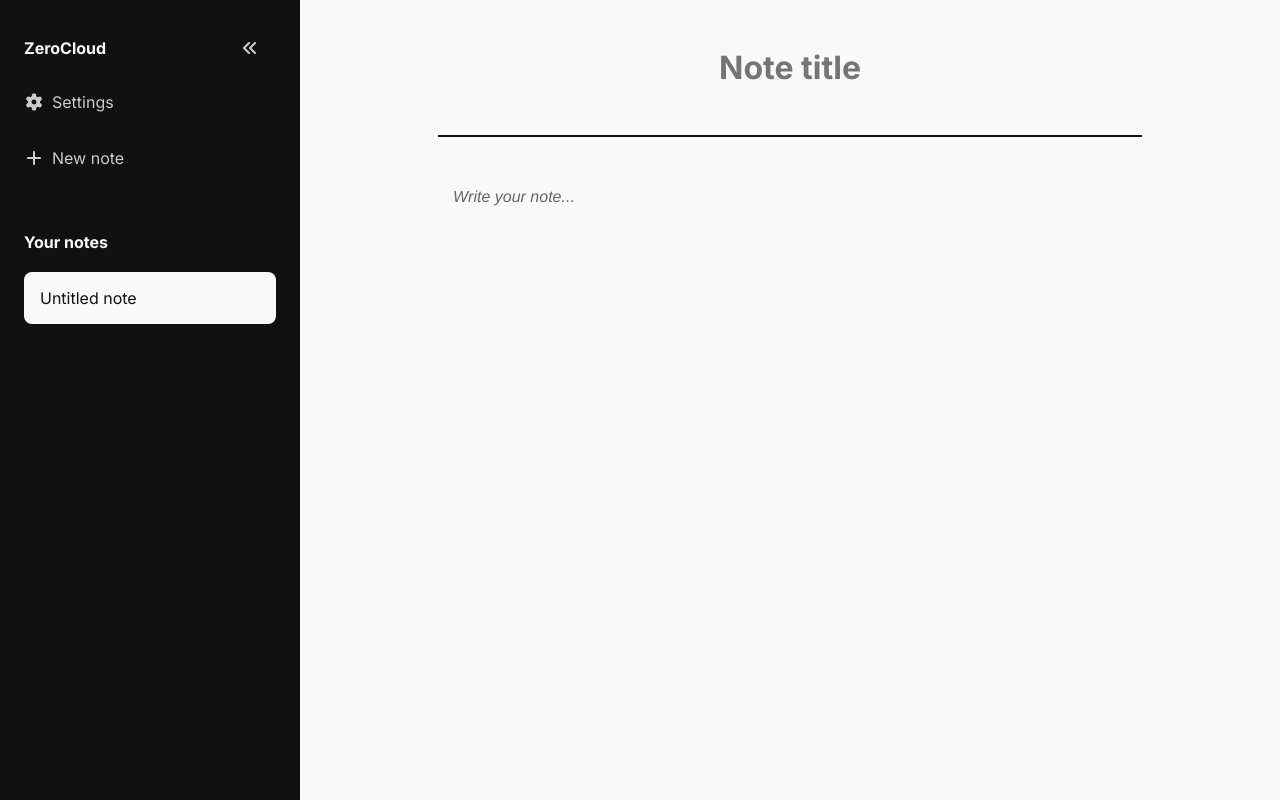
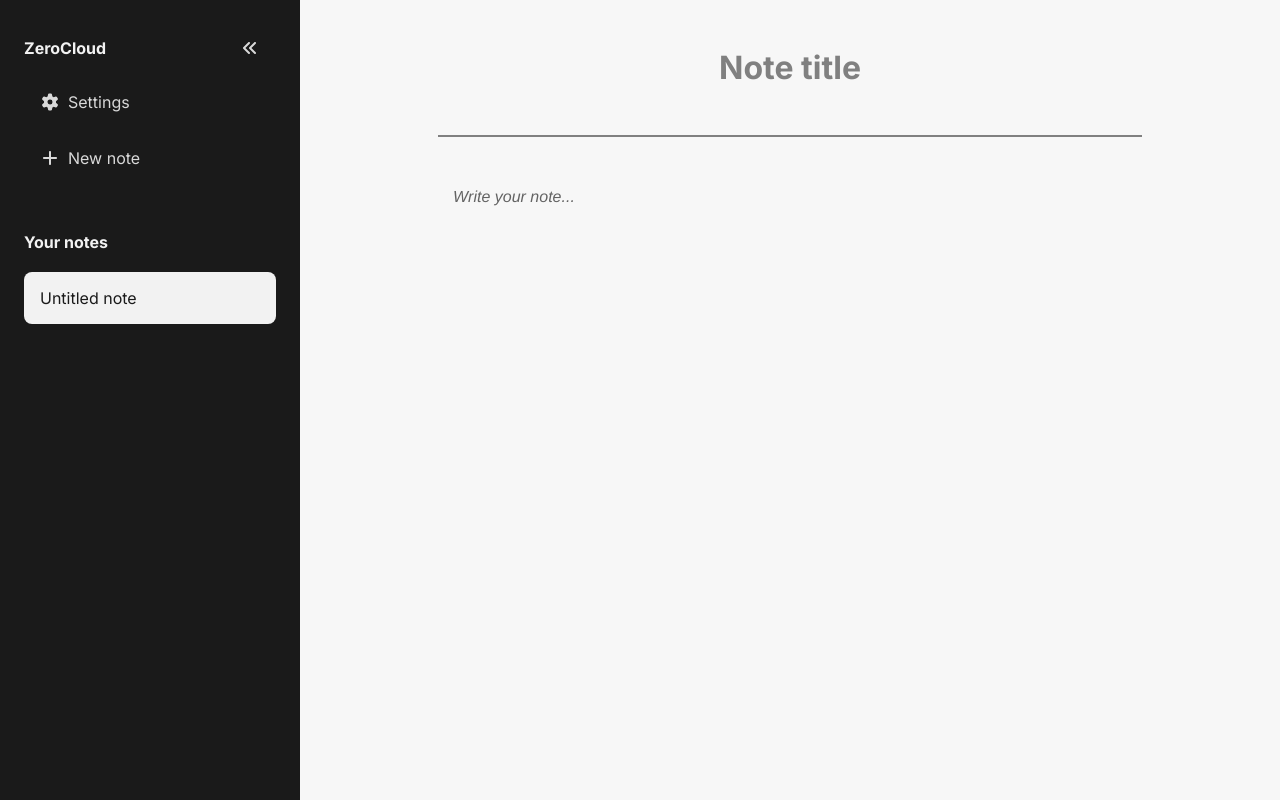
Before and after one commit to ZadniproIon/zero-cloud-notes-app, a React (Vite) app: page / in a window 1280 px wide. Both pictures are taken after a click on the element "New note". Built offline with nearby package versions, Linux system fonts and the light colour scheme.

Commit message:
Changed variables' colors in CSS

```diff
--- a/package.json
+++ b/package.json
@@ -10,6 +10,10 @@
     "preview": "vite preview"
   },
   "dependencies": {
+    "@fortawesome/fontawesome-svg-core": "^7.1.0",
+    "@fortawesome/free-brands-svg-icons": "^7.1.0",
+    "@fortawesome/free-solid-svg-icons": "^7.1.0",
+    "@fortawesome/react-fontawesome": "^3.1.0",
     "dompurify": "^3.2.7",
     "idb": "^8.0.3",
     "idb-keyval": "^6.2.2",
--- a/src/styles/NoteWindow.css
+++ b/src/styles/NoteWindow.css
@@ -35,7 +35,7 @@
 }
 
 #note-content hr {
-    border: 1px solid var(--app-text-color);
+    border: 1px solid var(--app-text-inactive-color);
 }
 
 
@@ -52,6 +52,12 @@
     resize: none;
 
     padding: 0 !important;
+}
+
+/* Placeholder colors */
+#note-content-note-title::placeholder,
+.ql-editor::placeholder {
+    color: var(--app-text-inactive-color);
 }
 
 
--- a/src/styles/SettingsModal.css
+++ b/src/styles/SettingsModal.css
@@ -2,7 +2,7 @@
 .modal-overlay {
     position: fixed;
     inset: 0;                         /* top:0; right:0; bottom:0; left:0; */
-    background: rgba(140, 140, 140, 0.3);/* semi-transparent white */
+    background: rgba(140, 140, 140, 0.3);/* semi-transparent backdrop */
     backdrop-filter: blur(8px);       /* blur everything behind */
     -webkit-backdrop-filter: blur(8px);
     display: flex;
@@ -24,20 +24,19 @@
     display: flex;
     flex-direction: row;
     align-items: center;
-    background-color: #F9F9F9;
+    background-color: var(--app-bg-color);
     overflow: hidden;
     width: 650px;
     margin: auto auto;
     border-radius: 24px;
 
-
-    box-shadow: 0px 16px 32px rgba(0, 0, 0, 0.15);
+    box-shadow: var(--shadow-modal);
     height: 400px;
 }
 
 #settings-modal-sidebar {
-    background-color: #111111;
-    color: #888888;
+    background-color: var(--sidebar-bg-color);
+    color: var(--sidebar-text-inactive-color);
     display: flex;
     flex-direction: column;
     justify-content: center;
@@ -53,19 +52,18 @@
     flex-direction: row;
     align-items: center;
 
-
-    color: #888888;
+    color: var(--sidebar-text-inactive-color);
     background-color: unset;
     border: unset;
-    padding: 0.75rem 0;
-    gap: 7px;
+    padding: 1rem 0;
+    gap: 8px;
 }
 
 /* also add for active */
 #settings-modal-sidebar button:hover,
 #settings-modal-sidebar button.active {
     cursor: pointer;
-    color: #F9F9F9;
+    color: var(--sidebar-text-color);
 }
 
 
@@ -112,8 +110,9 @@
     font-size: 1em;
     padding: 16px 12px;
     border-radius: 8px;
-    border: 1px solid #CCCCCC;
-    color: #333333;
+    border: var(--stroke);
+    background-color: var(--button-bg-color);
+    color: var(--button-text-color);
 
     display: flex;
     flex-direction: row;
@@ -123,10 +122,16 @@
     cursor: pointer;
 }
 
+/* Override highly specific base button rule in this panel */
 #delete-button {
-    background-color: #FF4D4F;
-    border: 1px solid #FF4D4F !important;
-    color: #FFFFFF !important;
+    background-color: var(--danger-bg-color) !important;
+    border: 1px solid var(--danger-border-color) !important;
+    color: var(--danger-text-color) !important;
+}
+
+#delete-button:hover {
+    background-color: var(--danger-bg-hover-color) !important;
+    color: var(--danger-text-color) !important;
 }
 
 #appearance {
@@ -145,18 +150,18 @@
     padding: 10px 5px;
     font-size: 1rem;
     width: 120px;
-    color: #333333;
+    color: var(--button-text-color);
 
-    border: 1px solid #CCCCCC;
+    border: var(--stroke);
     border-radius: 5px;
 
     transition: all 0.3s ease;
 }
 
 #appearance select:hover {
-    background-color: #111111;
-    border-color: #111111;
-    color: #FFFFFF;
+    background-color: var(--sidebar-bg-color);
+    border-color: var(--sidebar-bg-color);
+    color: var(--sidebar-text-color);
     cursor: pointer;
 }
 
@@ -187,7 +192,7 @@ option:hover {
   .slider {
     position: absolute;
     cursor: pointer;
-    background-color: #ccc;
+    background-color: var(--button-stroke-color);
     border-radius: 50px;
     top: 0;
     left: 0;
@@ -247,9 +252,9 @@ option:hover {
 
 .about-links a {
     text-decoration: none;
-    color: #333333;
-    background-color: #F5F5F5;
+    color: var(--button-text-color);
+    background-color: var(--button-bg-color);
     padding: 16px;
-    border: 1px solid #CCCCCC;
+    border: var(--stroke);
     border-radius: 5px;
 }
--- a/src/styles/Sidebar.css
+++ b/src/styles/Sidebar.css
@@ -8,7 +8,7 @@
   overflow-y: auto;
 
   background-color: var(--sidebar-bg-color);
-  color: var(--sidebar-text-inactive-color);
+  color: var(--sidebar-text-gray-color);
   font-size: 1rem;
   padding: 1.5rem;
 
@@ -57,7 +57,7 @@
     flex-direction: row;
     align-items: center;
     gap: 8px;
-    padding: 16px 0px;
+    padding: 16px 16px;
     border-radius: 8px;
   }
 
--- a/src/styles/index.css
+++ b/src/styles/index.css
@@ -21,23 +21,70 @@ button, input, textarea, select {
 
 :root {
   /* Sidebar (static) */
-  --sidebar-bg-color: #111111;
-  --sidebar-text-color: #F9F9F9;
-  --sidebar-text-inactive-color: #CCCCCC;
+  --sidebar-bg-color: hsl(0, 0%, 10%);
+  --sidebar-text-color: hsl(0, 0%, 95%);     /* normal */
+  --sidebar-text-gray-color: hsl(0, 0%, 85%); /* gray */
+  --sidebar-text-inactive-color: hsl(0, 0%, 50%);
 
-  /* App (light theme) */
-  --app-bg-color: #F9F9F9;
-  --app-text-color: #111111;
+  /* Note window (light theme) */
+  --app-bg-color: hsl(0, 0%, 97%);
+  --app-text-color: hsl(0, 0%, 10%);            /* normal */
+  --app-text-inactive-color: hsl(0, 0%, 50%);   /* inactive */
 
-  /* Buttons & specials */
-  --button-bg-color: #F5F5F5;
-  --button-text-color: #333333;
+  /* Buttons & specials (used in settings, links, etc.) */
+  --button-bg-color: hsl(0, 0%, 92%);
+  --button-text-color: hsl(0, 0%, 20%);
+  --button-stroke-color: hsl(0, 0%, 80%);
+  --stroke: 1px solid var(--button-stroke-color);
 
-  /* Stroke */
-  --stroke: 1px solid #CCCCCC;
+  /* Destructive (delete) buttons */
+  --danger-bg-color: #FF4D4F;
+  --danger-border-color: #DC2626;
+  --danger-text-color: #FFFFFF;
+  --danger-bg-hover-color: var(--danger-border-color);
 
   /* Shadows */
   --shadow-toast: 0 4px 12px rgba(0, 0, 0, 0.1);
   --shadow-modal: 0 16px 32px rgba(0, 0, 0, 0.15);
 }
+
+/* Scrollbars: thin, container-colored track, inactive thumb → active on hover */
+/* Firefox base */
+* {
+  scrollbar-width: thin;
+}
+
+/* Sidebar scrollbar (Firefox) */
+#sidebar {
+  scrollbar-color: var(--sidebar-text-inactive-color) transparent;
+}
+
+/* Note window scrollbar (Firefox) */
+#note-window {
+  scrollbar-color: var(--app-text-inactive-color) transparent;
+}
+
+/* WebKit scrollbars for Sidebar */
+#sidebar::-webkit-scrollbar { width: 6px; height: 6px; }
+#sidebar::-webkit-scrollbar-track { background: transparent; }
+#sidebar::-webkit-scrollbar-thumb {
+  background-color: var(--sidebar-text-inactive-color);
+  border-radius: 8px;
+}
+#sidebar:hover::-webkit-scrollbar-thumb,
+#sidebar:active::-webkit-scrollbar-thumb {
+  background-color: var(--sidebar-text-color);
+}
+
+/* WebKit scrollbars for Note window */
+#note-window::-webkit-scrollbar { width: 6px; height: 6px; }
+#note-window::-webkit-scrollbar-track { background: transparent; }
+#note-window::-webkit-scrollbar-thumb {
+  background-color: var(--app-text-inactive-color);
+  border-radius: 8px;
+}
+#note-window:hover::-webkit-scrollbar-thumb,
+#note-window:active::-webkit-scrollbar-thumb {
+  background-color: var(--app-text-color);
+}
 /*      end of Base setup      */
```
Also changed, not shown: COMMIT_MSG.txt (added), 1 other file (tests, documents, lock files or other folders).
